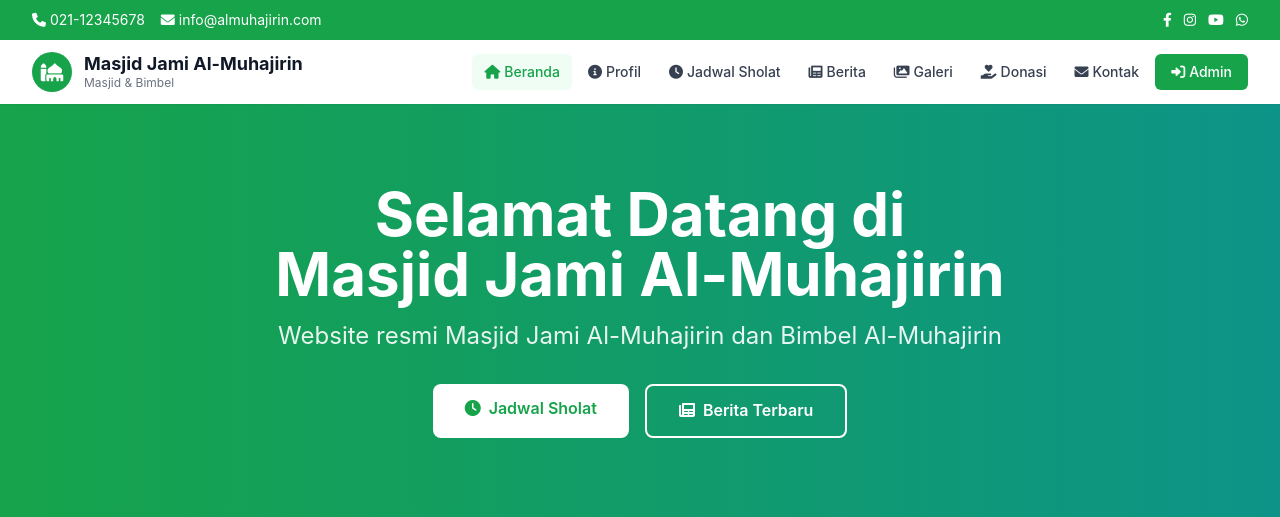
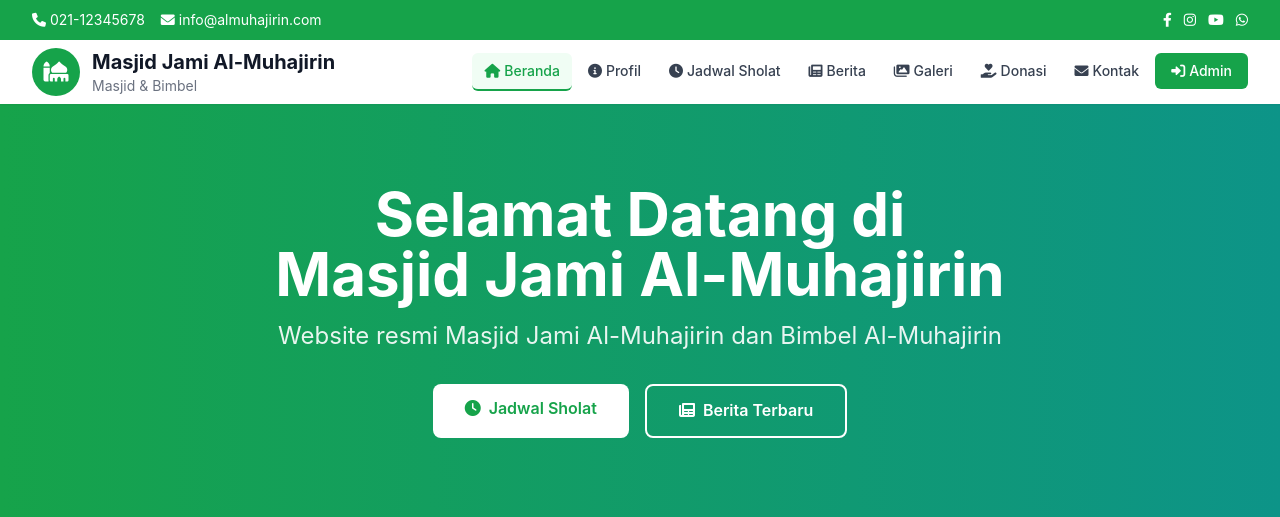
Before and after one commit to RzkyNT/E-Masjid, a PHP site: page /test/index.php in a window 1280 px wide. Shown: the top 517 px of the page. Run offline with PHP 8.4, Linux system fonts and the light colour scheme; data comes from the database, SQL or seed files in the repository; data that the repository does not hold is empty; some libraries are stand-ins or nearby versions.

Commit message:
feat(ui): add gallery page and update favicon assets
- Add pages/galeri.php with responsive photo grid and lightbox functionality
- Replace favicon.ico with modern PNG favicon assets (16x16, 32x32, and 144x144)
- Update favicon references in header.php and footer.php partials
- Update tasks.md to reflect completed gallery implementation and UI improvements
- Implement responsive design patterns for gallery display with image lazy loading support

```diff
--- a/partials/footer.php
+++ b/partials/footer.php
@@ -265,8 +265,8 @@
         // Performance optimization: Preload critical resources
         function preloadCriticalResources() {
             const criticalImages = [
-                '/assets/images/masjid-hero.jpg',
-                '/assets/images/favicon.svg'
+                "<?= $base_url ?>/assets/images/masjid-hero.jpg",
+                "<?= $base_url ?>/assets/images/favicon.svg"
             ];
 
             criticalImages.forEach(src => {
--- a/partials/header.php
+++ b/partials/header.php
@@ -68,26 +68,27 @@ function isActivePage($page) {
         <div class="max-w-7xl mx-auto px-4 sm:px-6 lg:px-8">
             <div class="flex justify-between items-center h-10">
                 <div class="flex items-center space-x-4">
-                    <span class="flex items-center">
+                    <span class="hidden sm:flex items-center">
                         <i class="fas fa-phone mr-1"></i>
                         <?php echo htmlspecialchars($settings['contact_phone']); ?>
                     </span>
                     <span class="flex items-center">
                         <i class="fas fa-envelope mr-1"></i>
-                        <?php echo htmlspecialchars($settings['contact_email']); ?>
+                        <span class="hidden sm:inline"><?php echo htmlspecialchars($settings['contact_email']); ?></span>
+                        <span class="sm:hidden">Email</span>
                     </span>
                 </div>
                 <div class="flex items-center space-x-3">
-                    <a href="#" class="hover:text-green-200 transition duration-200">
+                    <a href="#" class="hover:text-green-200 transition duration-200" aria-label="Facebook">
                         <i class="fab fa-facebook-f"></i>
                     </a>
-                    <a href="#" class="hover:text-green-200 transition duration-200">
+                    <a href="#" class="hover:text-green-200 transition duration-200" aria-label="Instagram">
                         <i class="fab fa-instagram"></i>
                     </a>
-                    <a href="#" class="hover:text-green-200 transition duration-200">
+                    <a href="#" class="hover:text-green-200 transition duration-200" aria-label="YouTube">
                         <i class="fab fa-youtube"></i>
                     </a>
-                    <a href="#" class="hover:text-green-200 transition duration-200">
+                    <a href="#" class="hover:text-green-200 transition duration-200" aria-label="WhatsApp">
                         <i class="fab fa-whatsapp"></i>
                     </a>
                 </div>
@@ -102,15 +103,20 @@ function isActivePage($page) {
                 <!-- Logo and Site Name -->
                 <div class="flex items-center">
                     <div class="flex-shrink-0">
-                        <a href="<?php echo isset($base_url) ? $base_url : ''; ?>/index.php" class="flex items-center">
-                            <div class="bg-green-600 text-white rounded-full w-10 h-10 flex items-center justify-center mr-3">
-                                <i class="fas fa-mosque text-lg"></i>
+                        <a href="<?php echo isset($base_url) ? $base_url : ''; ?>/index.php" class="flex items-center group">
+                            <div class="bg-green-600 text-white rounded-full w-10 h-10 sm:w-12 sm:h-12 flex items-center justify-center mr-3 group-hover:bg-green-700 transition duration-200">
+                                <i class="fas fa-mosque text-lg sm:text-xl"></i>
                             </div>
-                            <div>
-                                <h1 class="text-lg font-bold text-gray-900 leading-tight">
+                            <div class="hidden sm:block">
+                                <h1 class="text-lg sm:text-xl font-bold text-gray-900 leading-tight group-hover:text-green-600 transition duration-200">
                                     <?php echo htmlspecialchars($settings['site_name']); ?>
                                 </h1>
-                                <p class="text-xs text-gray-500">Masjid & Bimbel</p>
+                                <p class="text-xs sm:text-sm text-gray-500">Masjid & Bimbel</p>
+                            </div>
+                            <div class="sm:hidden">
+                                <h1 class="text-base font-bold text-gray-900 leading-tight group-hover:text-green-600 transition duration-200">
+                                    Al-Muhajirin
+                                </h1>
                             </div>
                         </a>
                     </div>
@@ -120,35 +126,35 @@ function isActivePage($page) {
                 <div class="hidden lg:block">
                     <div class="ml-10 flex items-baseline space-x-1">
                         <a href="<?php echo isset($base_url) ? $base_url : ''; ?>/index.php"
-                           class="<?php echo isActivePage('index.php') ? 'text-green-600 bg-green-50' : 'text-gray-700 hover:text-green-600 hover:bg-green-50'; ?> px-3 py-2 rounded-md text-sm font-medium transition duration-200">
+                           class="<?php echo isActivePage('index.php') ? 'text-green-600 bg-green-50 border-b-2 border-green-600' : 'text-gray-700 hover:text-green-600 hover:bg-green-50 border-b-2 border-transparent hover:border-green-300'; ?> px-3 py-2 rounded-md text-sm font-medium transition duration-200 focus:outline-none focus:ring-2 focus:ring-green-500 focus:ring-offset-2">
                             <i class="fas fa-home mr-1"></i>Beranda
                         </a>
                         <a href="<?php echo isset($base_url) ? $base_url : ''; ?>/pages/profil.php"
-                           class="<?php echo isActivePage('profil.php') ? 'text-green-600 bg-green-50' : 'text-gray-700 hover:text-green-600 hover:bg-green-50'; ?> px-3 py-2 rounded-md text-sm font-medium transition duration-200">
+                           class="<?php echo isActivePage('profil.php') ? 'text-green-600 bg-green-50 border-b-2 border-green-600' : 'text-gray-700 hover:text-green-600 hover:bg-green-50 border-b-2 border-transparent hover:border-green-300'; ?> px-3 py-2 rounded-md text-sm font-medium transition duration-200 focus:outline-none focus:ring-2 focus:ring-green-500 focus:ring-offset-2">
                             <i class="fas fa-info-circle mr-1"></i>Profil
                         </a>
                         <a href="<?php echo isset($base_url) ? $base_url : ''; ?>/pages/jadwal_sholat.php"
-                           class="<?php echo isActivePage('jadwal_sholat.php') ? 'text-green-600 bg-green-50' : 'text-gray-700 hover:text-green-600 hover:bg-green-50'; ?> px-3 py-2 rounded-md text-sm font-medium transition duration-200">
+                           class="<?php echo isActivePage('jadwal_sholat.php') ? 'text-green-600 bg-green-50 border-b-2 border-green-600' : 'text-gray-700 hover:text-green-600 hover:bg-green-50 border-b-2 border-transparent hover:border-green-300'; ?> px-3 py-2 rounded-md text-sm font-medium transition duration-200 focus:outline-none focus:ring-2 focus:ring-green-500 focus:ring-offset-2">
                             <i class="fas fa-clock mr-1"></i>Jadwal Sholat
                         </a>
                         <a href="<?php echo isset($base_url) ? $base_url : ''; ?>/pages/berita.php"
-                           class="<?php echo isActivePage('berita.php') || isActivePage('berita_detail.php') ? 'text-green-600 bg-green-50' : 'text-gray-700 hover:text-green-600 hover:bg-green-50'; ?> px-3 py-2 rounded-md text-sm font-medium transition duration-200">
+                           class="<?php echo isActivePage('berita.php') || isActivePage('berita_detail.php') ? 'text-green-600 bg-green-50 border-b-2 border-green-600' : 'text-gray-700 hover:text-green-600 hover:bg-green-50 border-b-2 border-transparent hover:border-green-300'; ?> px-3 py-2 rounded-md text-sm font-medium transition duration-200 focus:outline-none focus:ring-2 focus:ring-green-500 focus:ring-offset-2">
                             <i class="fas fa-newspaper mr-1"></i>Berita
                         </a>
                         <a href="<?php echo isset($base_url) ? $base_url : ''; ?>/pages/galeri.php"
-                           class="<?php echo isActivePage('galeri.php') ? 'text-green-600 bg-green-50' : 'text-gray-700 hover:text-green-600 hover:bg-green-50'; ?> px-3 py-2 rounded-md text-sm font-medium transition duration-200">
+                           class="<?php echo isActivePage('galeri.php') ? 'text-green-600 bg-green-50 border-b-2 border-green-600' : 'text-gray-700 hover:text-green-600 hover:bg-green-50 border-b-2 border-transparent hover:border-green-300'; ?> px-3 py-2 rounded-md text-sm font-medium transition duration-200 focus:outline-none focus:ring-2 focus:ring-green-500 focus:ring-offset-2">
                             <i class="fas fa-images mr-1"></i>Galeri
                         </a>
                         <a href="<?php echo isset($base_url) ? $base_url : ''; ?>/pages/donasi.php"
-                           class="<?php echo isActivePage('donasi.php') ? 'text-green-600 bg-green-50' : 'text-gray-700 hover:text-green-600 hover:bg-green-50'; ?> px-3 py-2 rounded-md text-sm font-medium transition duration-200">
+                           class="<?php echo isActivePage('donasi.php') ? 'text-green-600 bg-green-50 border-b-2 border-green-600' : 'text-gray-700 hover:text-green-600 hover:bg-green-50 border-b-2 border-transparent hover:border-green-300'; ?> px-3 py-2 rounded-md text-sm font-medium transition duration-200 focus:outline-none focus:ring-2 focus:ring-green-500 focus:ring-offset-2">
                             <i class="fas fa-hand-holding-heart mr-1"></i>Donasi
                         </a>
                         <a href="<?php echo isset($base_url) ? $base_url : ''; ?>/pages/kontak.php"
-                           class="<?php echo isActivePage('kontak.php') ? 'text-green-600 bg-green-50' : 'text-gray-700 hover:text-green-600 hover:bg-green-50'; ?> px-3 py-2 rounded-md text-sm font-medium transition duration-200">
+                           class="<?php echo isActivePage('kontak.php') ? 'text-green-600 bg-green-50 border-b-2 border-green-600' : 'text-gray-700 hover:text-green-600 hover:bg-green-50 border-b-2 border-transparent hover:border-green-300'; ?> px-3 py-2 rounded-md text-sm font-medium transition duration-200 focus:outline-none focus:ring-2 focus:ring-green-500 focus:ring-offset-2">
                             <i class="fas fa-envelope mr-1"></i>Kontak
                         </a>
                         <a href="<?php echo isset($base_url) ? $base_url : ''; ?>/admin/login.php"
-                           class="bg-green-600 text-white hover:bg-green-700 px-4 py-2 rounded-md text-sm font-medium transition duration-200 ml-2">
+                           class="bg-green-600 text-white hover:bg-green-700 focus:bg-green-700 focus:ring-2 focus:ring-green-500 focus:ring-offset-2 px-4 py-2 rounded-md text-sm font-medium transition duration-200 ml-2 focus:outline-none">
                             <i class="fas fa-sign-in-alt mr-1"></i>Admin
                         </a>
                     </div>
@@ -157,49 +163,51 @@ function isActivePage($page) {
                 <!-- Mobile menu button -->
                 <div class="lg:hidden">
                     <button type="button"
-                            class="text-gray-700 hover:text-green-600 focus:outline-none focus:text-green-600 p-2"
+                            class="text-gray-700 hover:text-green-600 focus:outline-none focus:text-green-600 focus:ring-2 focus:ring-green-500 focus:ring-offset-2 p-2 rounded-md transition duration-200"
                             id="mobile-menu-button"
-                            aria-label="Toggle mobile menu">
+                            aria-label="Toggle mobile menu"
+                            aria-expanded="false"
+                            aria-controls="mobile-menu">
                         <i class="fas fa-bars text-xl"></i>
                     </button>
                 </div>
             </div>
 
             <!-- Mobile Navigation -->
-            <div class="lg:hidden hidden" id="mobile-menu">
-                <div class="px-2 pt-2 pb-3 space-y-1 bg-gray-50 rounded-lg mt-2 mb-2">
+            <div class="lg:hidden hidden transition-all duration-300 ease-in-out" id="mobile-menu" role="navigation" aria-label="Mobile navigation">
+                <div class="px-2 pt-2 pb-3 space-y-1 bg-gray-50 rounded-lg mt-2 mb-2 shadow-lg border border-gray-200">
                     <a href="<?php echo isset($base_url) ? $base_url : ''; ?>/index.php"
-                       class="<?php echo isActivePage('index.php') ? 'text-green-600 bg-green-100' : 'text-gray-700 hover:text-green-600 hover:bg-green-50'; ?> block px-3 py-2 rounded-md text-base font-medium transition duration-200">
-                        <i class="fas fa-home mr-2"></i>Beranda
+                       class="<?php echo isActivePage('index.php') ? 'text-green-600 bg-green-100 border-l-4 border-green-600' : 'text-gray-700 hover:text-green-600 hover:bg-green-50 border-l-4 border-transparent hover:border-green-300'; ?> block px-3 py-3 rounded-md text-base font-medium transition duration-200">
+                        <i class="fas fa-home mr-3 w-5"></i>Beranda
                     </a>
                     <a href="<?php echo isset($base_url) ? $base_url : ''; ?>/pages/profil.php"
-                       class="<?php echo isActivePage('profil.php') ? 'text-green-600 bg-green-100' : 'text-gray-700 hover:text-green-600 hover:bg-green-50'; ?> block px-3 py-2 rounded-md text-base font-medium transition duration-200">
-                        <i class="fas fa-info-circle mr-2"></i>Profil Masjid
+                       class="<?php echo isActivePage('profil.php') ? 'text-green-600 bg-green-100 border-l-4 border-green-600' : 'text-gray-700 hover:text-green-600 hover:bg-green-50 border-l-4 border-transparent hover:border-green-300'; ?> block px-3 py-3 rounded-md text-base font-medium transition duration-200">
+                        <i class="fas fa-info-circle mr-3 w-5"></i>Profil Masjid
                     </a>
                     <a href="<?php echo isset($base_url) ? $base_url : ''; ?>/pages/jadwal_sholat.php"
-                       class="<?php echo isActivePage('jadwal_sholat.php') ? 'text-green-600 bg-green-100' : 'text-gray-700 hover:text-green-600 hover:bg-green-50'; ?> block px-3 py-2 rounded-md text-base font-medium transition duration-200">
-                        <i class="fas fa-clock mr-2"></i>Jadwal Sholat
+                       class="<?php echo isActivePage('jadwal_sholat.php') ? 'text-green-600 bg-green-100 border-l-4 border-green-600' : 'text-gray-700 hover:text-green-600 hover:bg-green-50 border-l-4 border-transparent hover:border-green-300'; ?> block px-3 py-3 rounded-md text-base font-medium transition duration-200">
+                        <i class="fas fa-clock mr-3 w-5"></i>Jadwal Sholat
                     </a>
                     <a href="<?php echo isset($base_url) ? $base_url : ''; ?>/pages/berita.php"
-                       class="<?php echo isActivePage('berita.php') || isActivePage('berita_detail.php') ? 'text-green-600 bg-green-100' : 'text-gray-700 hover:text-green-600 hover:bg-green-50'; ?> block px-3 py-2 rounded-md text-base font-medium transition duration-200">
-                        <i class="fas fa-newspaper mr-2"></i>Berita & Kegiatan
+                       class="<?php echo isActivePage('berita.php') || isActivePage('berita_detail.php') ? 'text-green-600 bg-green-100 border-l-4 border-green-600' : 'text-gray-700 hover:text-green-600 hover:bg-green-50 border-l-4 border-transparent hover:border-green-300'; ?> block px-3 py-3 rounded-md text-base font-medium transition duration-200">
+                        <i class="fas fa-newspaper mr-3 w-5"></i>Berita & Kegiatan
                     </a>
                     <a href="<?php echo isset($base_url) ? $base_url : ''; ?>/pages/galeri.php"
-                       class="<?php echo isActivePage('galeri.php') ? 'text-green-600 bg-green-100' : 'text-gray-700 hover:text-green-600 hover:bg-green-50'; ?> block px-3 py-2 rounded-md text-base font-medium transition duration-200">
-                        <i class="fas fa-images mr-2"></i>Galeri Foto
+                       class="<?php echo isActivePage('galeri.php') ? 'text-green-600 bg-green-100 border-l-4 border-green-600' : 'text-gray-700 hover:text-green-600 hover:bg-green-50 border-l-4 border-transparent hover:border-green-300'; ?> block px-3 py-3 rounded-md text-base font-medium transition duration-200">
+                        <i class="fas fa-images mr-3 w-5"></i>Galeri Foto
                     </a>
                     <a href="<?php echo isset($base_url) ? $base_url : ''; ?>/pages/donasi.php"
-                       class="<?php echo isActivePage('donasi.php') ? 'text-green-600 bg-green-100' : 'text-gray-700 hover:text-green-600 hover:bg-green-50'; ?> block px-3 py-2 rounded-md text-base font-medium transition duration-200">
-                        <i class="fas fa-hand-holding-heart mr-2"></i>Donasi & Infaq
+                       class="<?php echo isActivePage('donasi.php') ? 'text-green-600 bg-green-100 border-l-4 border-green-600' : 'text-gray-700 hover:text-green-600 hover:bg-green-50 border-l-4 border-transparent hover:border-green-300'; ?> block px-3 py-3 rounded-md text-base font-medium transition duration-200">
+                        <i class="fas fa-hand-holding-heart mr-3 w-5"></i>Donasi & Infaq
                     </a>
                     <a href="<?php echo isset($base_url) ? $base_url : ''; ?>/pages/kontak.php"
-                       class="<?php echo isActivePage('kontak.php') ? 'text-green-600 bg-green-100' : 'text-gray-700 hover:text-green-600 hover:bg-green-50'; ?> block px-3 py-2 rounded-md text-base font-medium transition duration-200">
-                        <i class="fas fa-envelope mr-2"></i>Kontak Kami
+                       class="<?php echo isActivePage('kontak.php') ? 'text-green-600 bg-green-100 border-l-4 border-green-600' : 'text-gray-700 hover:text-green-600 hover:bg-green-50 border-l-4 border-transparent hover:border-green-300'; ?> block px-3 py-3 rounded-md text-base font-medium transition duration-200">
+                        <i class="fas fa-envelope mr-3 w-5"></i>Kontak Kami
                     </a>
-                    <div class="border-t border-gray-200 pt-2 mt-2">
+                    <div class="border-t border-gray-200 pt-3 mt-3">
                         <a href="<?php echo isset($base_url) ? $base_url : ''; ?>/admin/login.php"
-                           class="bg-green-600 text-white hover:bg-green-700 block px-3 py-2 rounded-md text-base font-medium transition duration-200">
-                            <i class="fas fa-sign-in-alt mr-2"></i>Login Admin
+                           class="bg-green-600 text-white hover:bg-green-700 focus:bg-green-700 focus:ring-2 focus:ring-green-500 focus:ring-offset-2 block px-3 py-3 rounded-md text-base font-medium transition duration-200">
+                            <i class="fas fa-sign-in-alt mr-3 w-5"></i>Login Admin
                         </a>
                     </div>
                 </div>
@@ -232,3 +240,43 @@ function isActivePage($page) {
 
     <!-- Main Content Area -->
     <main class="min-h-screen">
+
+    <!-- Mobile Menu JavaScript -->
+    <script>
+       document.addEventListener('DOMContentLoaded', function() {
+    const mobileMenuButton = document.getElementById('mobile-menu-button');
+    const mobileMenu = document.getElementById('mobile-menu');
+
+    if (!mobileMenuButton || !mobileMenu) return;
+
+    const menuIcon = mobileMenuButton.querySelector('i');
+
+    mobileMenuButton.addEventListener('click', function() {
+        mobileMenu.classList.toggle('hidden');
+
+        if (mobileMenu.classList.contains('hidden')) {
+            menuIcon.className = 'fas fa-bars text-xl';
+            mobileMenuButton.setAttribute('aria-expanded', 'false');
+        } else {
+            menuIcon.className = 'fas fa-times text-xl';
+            mobileMenuButton.setAttribute('aria-expanded', 'true');
+        }
+    });
+
+    document.addEventListener('click', function(event) {
+        if (!mobileMenuButton.contains(event.target) && !mobileMenu.contains(event.target)) {
+            mobileMenu.classList.add('hidden');
+            menuIcon.className = 'fas fa-bars text-xl';
+            mobileMenuButton.setAttribute('aria-expanded', 'false');
+        }
+    });
+
+    window.addEventListener('resize', function() {
+        if (window.innerWidth >= 1024) {
+            mobileMenu.classList.add('hidden');
+            menuIcon.className = 'fas fa-bars text-xl';
+            mobileMenuButton.setAttribute('aria-expanded', 'false');
+        }
+    });
+});
+    </script>
```
Also changed, not shown: .kiro/specs/website-masjid-publik/tasks.md, assets/images/favicon-16x16.png, assets/images/favicon-32x32.png, assets/images/favicon.png (added), assets/images/icon-144x144.png (added), favicon.ico (deleted), pages/galeri.php (added).
